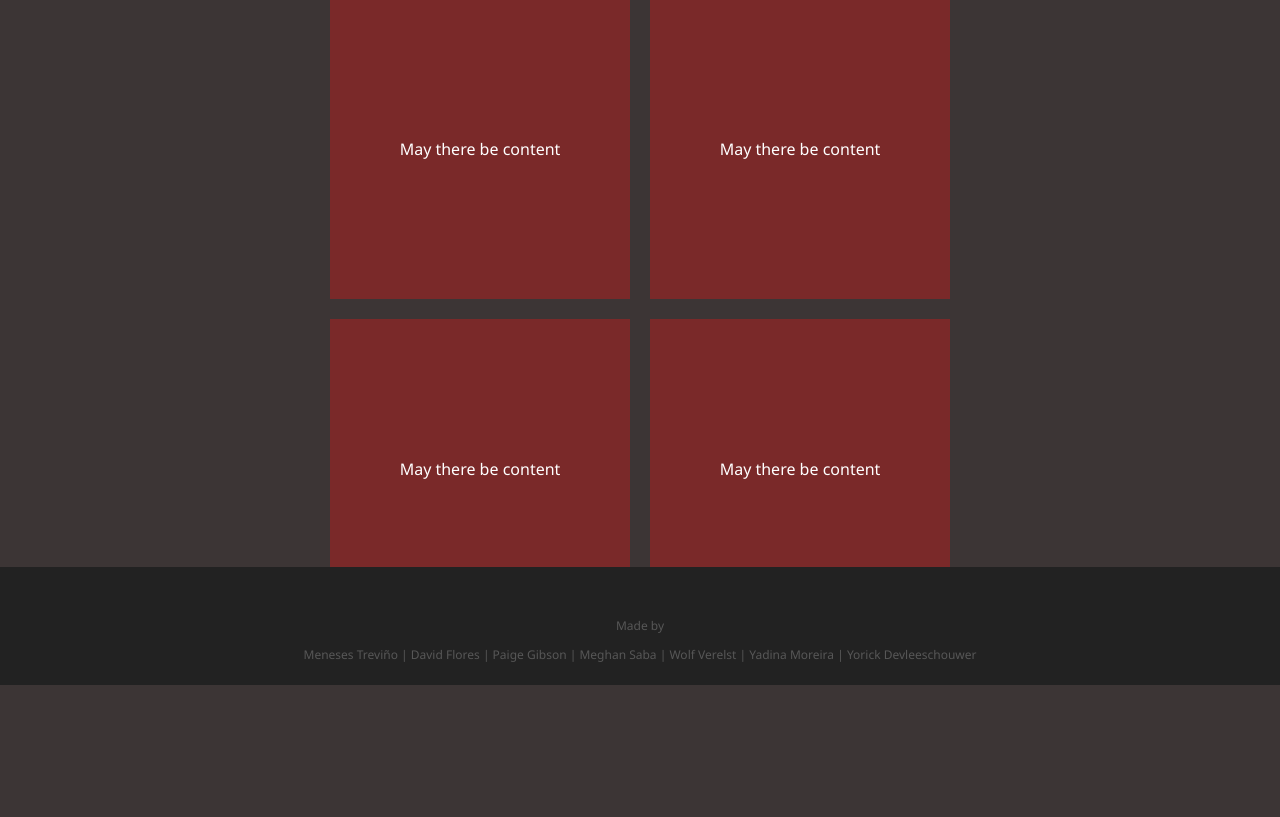
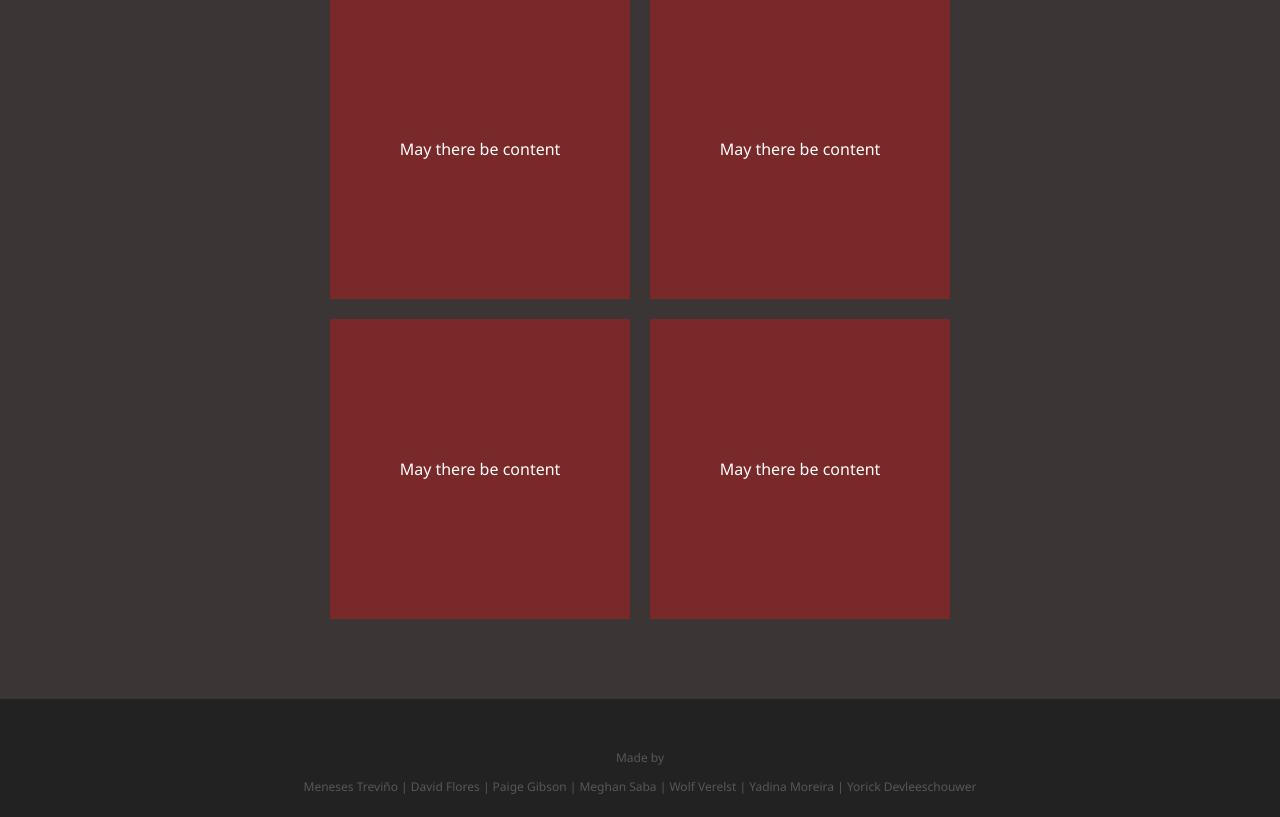
Before and after one commit to yoyoplayer12/globalclassroom, a plain HTML site: page index.html in a window 1280 px wide. Shown: the part 115-932 px from the top of the page. Before the commit the page ends 800 px from the top, so only its background shows below. Drawn offline with Linux system fonts and the light colour scheme.

Commit message:
Fix: position fixed

```diff
--- a/css/main.css
+++ b/css/main.css
@@ -26,8 +26,6 @@ footer{
     text-align: center;
     margin-top: 50px;
     font-size: 12px;
-    position: fixed;
-    bottom: 0;
     width: 100%;
     height: 50px;
     background-color: var(--bg-dark);
@@ -42,6 +40,7 @@ div.content-wrapper{
     gap: 20px;
     max-width: 50vw;
     margin-inline: auto;
+    margin-bottom: 80px;
 }
 /* all divs need to have the same height ==> insert media later */
 div.content{
```
